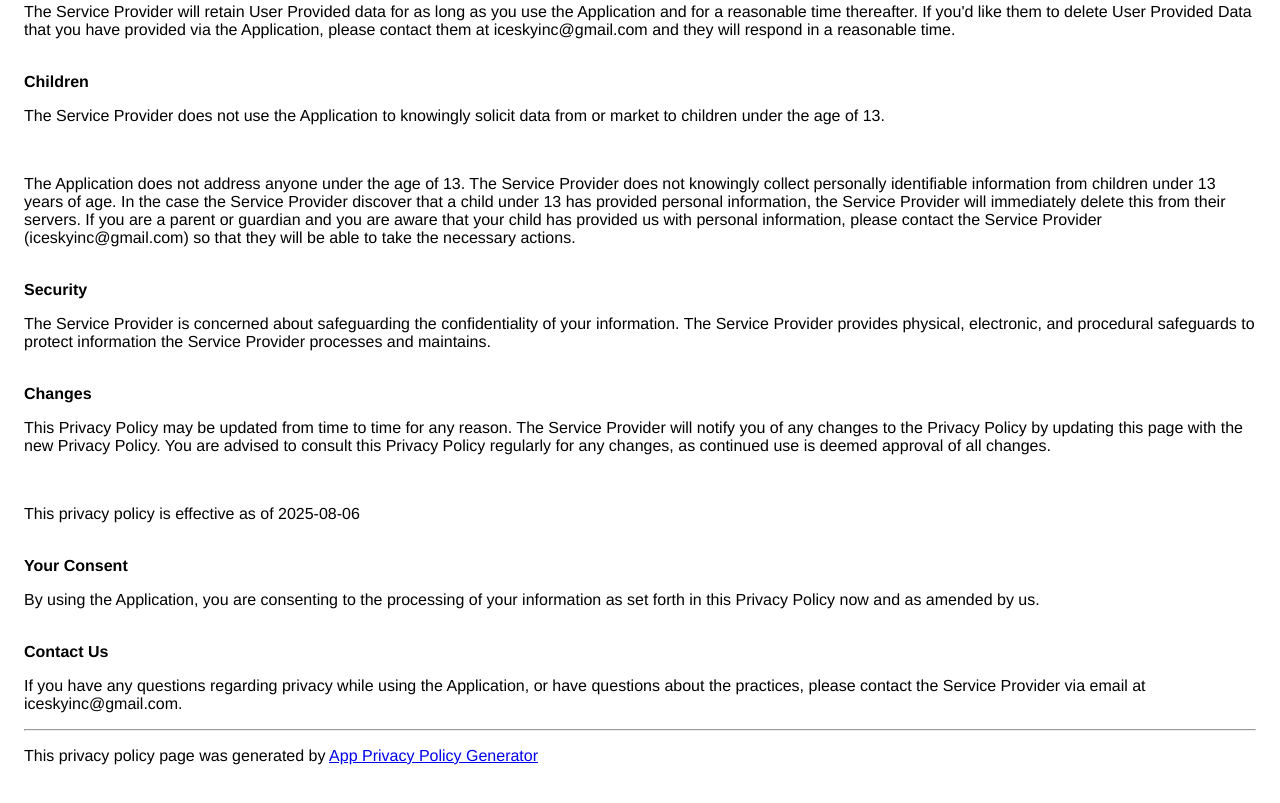
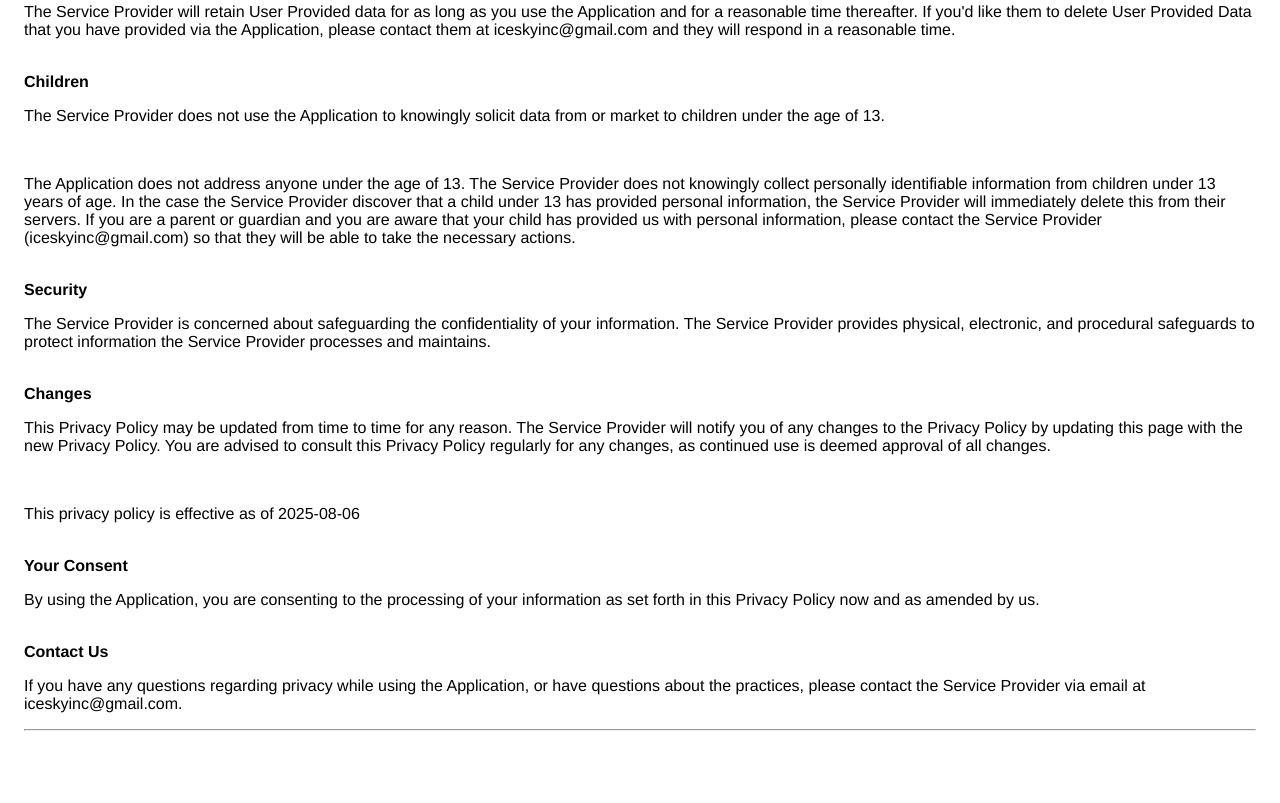
Before and after one commit to iceskyinc/iceskyinc.github.stickman_guess_the_word.io, a plain HTML site: page index.html in a window 1280 px wide. Shown: the part 1199-2002 px from the top of the page. After the commit the page ends 1962 px from the top, so only its background shows below. Drawn offline with Linux system fonts and the light colour scheme.

Commit message:
Update index.html

```diff
--- a/index.html
+++ b/index.html
@@ -87,7 +87,5 @@
     <strong>Contact Us</strong>
     <p>If you have any questions regarding privacy while using the Application, or have questions about the practices, please contact the Service Provider via email at iceskyinc@gmail.com.</p>
     <hr>
-    <p>This privacy policy page was generated by <a href="https://app-privacy-policy-generator.nisrulz.com/" target="_blank" rel="noopener noreferrer">App Privacy Policy Generator</a>
-    </p>
   </body>
 </html>
```
